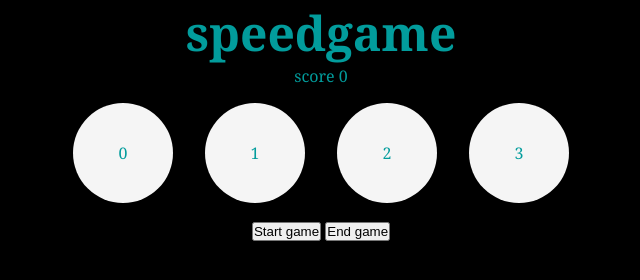
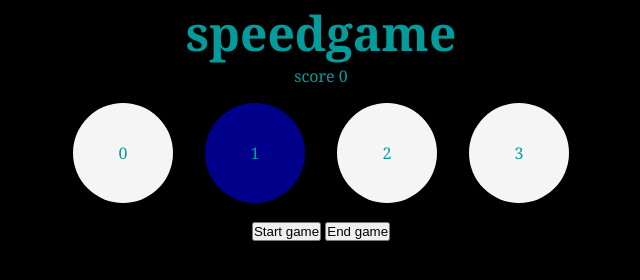
Before and after one commit to OGOZ111/SpeedGame, a plain HTML site: page index.html in a window 1280 px wide. Both pictures are taken after a click on the button "Start game". Shown: the whole page, without its empty margins (319-959 px from the left). Drawn offline with Linux system fonts and the light colour scheme.

```diff
--- a/main.js
+++ b/main.js
@@ -4,9 +4,11 @@ const circles = document.querySelectorAll('.circle')
 const scoreDisplay = document.querySelector('.score')
 
 
-
+// declare global varials
 let score = 0;
 let timer;
+let pace = 1000;
+let active = 0;
 
 
 
@@ -27,23 +29,32 @@ circles.forEach((circle, i) => {
 
 
 const startGame = () => {
-    const newActive = pickNumber()
+    const newActive = pickNumber(active)
 
-    timer = setTimeout(startGame, 1000)
-
-    function pickNumber() {
-         const newActive = randNum(0,3)
-        return console.log(newActive)
+    circles[newActive].classList.toggle('active')
+    circles[active].classList.remove('active')
 
 
-    }
+    active = newActive
+    timer = setTimeout(startGame, pace)
+    pace -= 10
 
 
+
+    function pickNumber(active) {
+         const newActive = randNum(0,3)
+         if (newActive !== active) {
+            return newActive
+         }
+
+
+        return pickNumber(active)
+    }
 
 }
 
 const EndGame = () => {
-    console.log("game over")
+
 
     clearTimeout(timer)
 }
--- a/style.css
+++ b/style.css
@@ -32,3 +32,10 @@ h1 {
     justify-content: center;
     margin: 1rem;
 }
+
+.circle.active {
+    background-color: darkblue;
+
+    /*background-image: none
+   /* background-size: none ; */
+}
```
